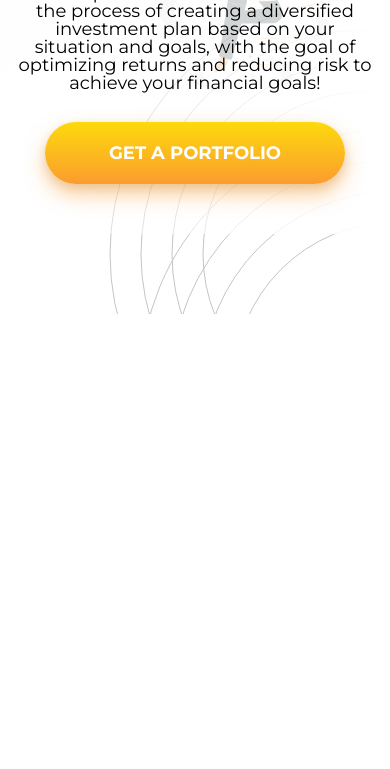
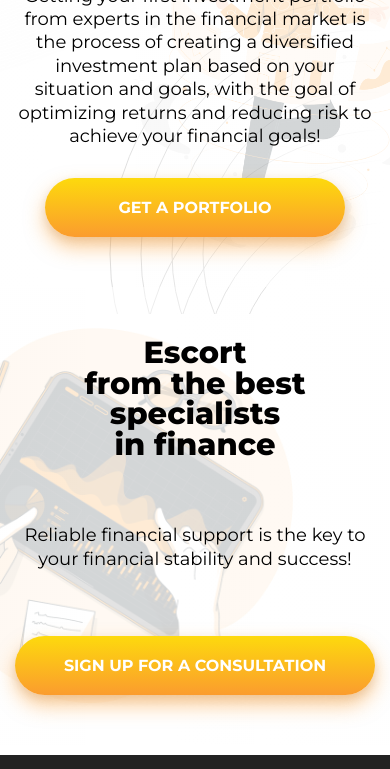
Before and after one commit to MARIENKOW/trustFinance, a plain HTML site: page index.html in a window 390 px wide. Shown: the part 530-1299 px from the top of the page. Drawn offline with Linux system fonts and the light colour scheme.

Commit message:
added block escort and addapted it

```diff
--- a/index.html
+++ b/index.html
@@ -150,6 +150,26 @@
                <img src="img/investition/rightImg.png" alt="right-img">
             </div>
          </section>
+         <section class="PhotoRight escort">
+            <div class="wrapper">
+               <div class="container">
+                  <div class="PhotoRight__inner">
+                     <article class="PhotoRight__left PhotoRight__left--escort">
+                        <h1 class="PhotoRight__title PhotoRight__title--escort">Escort <br>
+                           from the best specialists <br>
+                           in finance</h1>
+                        <p class="PhotoRight__subtitle PhotoRight__subtitle--escort">Reliable financial support is the key to your financial stability and success!</p>
+                        <button class="PhotoRight__btn PhotoRight__btn--escort btn">
+                           <span>SIGN UP FOR A CONSULTATION</span>
+                        </button>
+                     </article>
+                  </div>
+               </div>
+            </div>
+            <div class="PhotoRight__right PhotoRight__right--escort">
+               <img src="img/escort/right-img.png" alt="right-img">
+            </div>
+         </section>
       </div>
       <section style="z-index: 1;" class="back">
          <div class="back__inner">
--- a/scss/style.scss
+++ b/scss/style.scss
@@ -59,12 +59,12 @@ $addSize: $startSize - $minSize;
 
 body{
    font-family: $font-family;
+   font-weight: 400;
 }
 
 .main{
    position: relative;
    z-index: 4;
-   min-height: 2000px;
    display: grid;
    grid-template-columns: 250px auto 250px;
    @media (max-width:1128px) {
@@ -109,6 +109,9 @@ body{
    overflow: hidden;
    transition: .2s;
    outline: 2px solid transparent;
+   @media (max-width:768px) {
+      font-size: 16px;
+   }
    span{
       position: relative;
       z-index: 2;
@@ -136,6 +139,7 @@ body{
       }
    }
 }
+
 
 .back {
    grid-column: 1 / 4;
@@ -187,8 +191,6 @@ body{
       }
    }
 }
-
-
 
 .sidebar {
    height: 100%;
@@ -387,6 +389,9 @@ body{
    &__left {
       max-width:50%;
       padding: 0px 20px 0px 0px;
+      &--escort{
+         max-width:calc(50% + 50px);
+      }
       @media (max-width:768px) {
          max-width: 100%;
          text-align: center;
@@ -403,10 +408,20 @@ body{
    &__subtitle {
       font-size: 18px;
       margin: 30px 0px;
+      line-height: 130%;
+      &--escort{
+         margin: 90px 0px;
+         @media (max-width:768px) {
+            margin: 65px 0px;
+         }
+      }
    }
 
    &__btn {
       max-width: 300px;
+      &--escort{
+         max-width: 420px;
+      }
    }
 
    &__right {
@@ -429,8 +444,37 @@ body{
          background: linear-gradient(90deg,transparent -30%,#fff);
          text-align: right;
          img{
-            width: 70%;
+            // width: 70%;
+            // opacity: 0.2;
+            height: 100%;
+            object-fit: cover;
+            width: 80%;
             opacity: 0.2;
+            object-position: left;
+         }
+      }
+      &--escort{
+         width: 55%;
+         min-width: 55%;
+         max-width: 55%;
+         @media (max-width:768px) {
+            position: absolute;
+            top: 0;
+            right: 0;
+            height: 100%;
+            width: 100%;
+            min-width: none;
+            max-width: none;
+            transform: translate(0,0);
+            background: linear-gradient(90deg,#ffffff,transparent 130%);
+            text-align: left;
+            img{
+               height: 100%;
+               object-fit: cover;
+               width: 80%;
+               opacity: 0.2;
+               object-position: right;
+            }
          }
       }
    }
```
Also changed, not shown: css/style.css.
